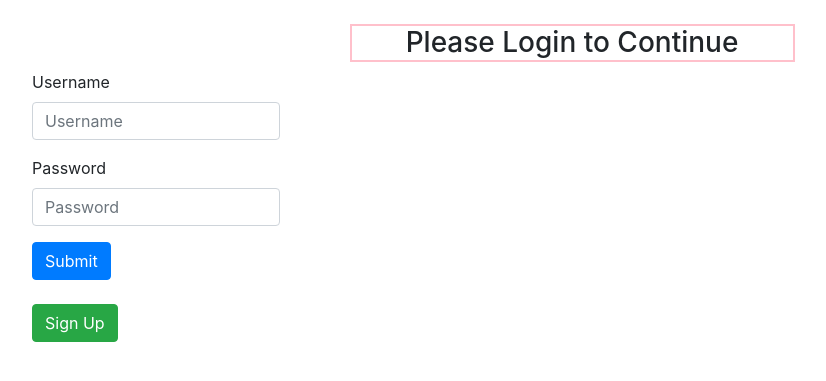
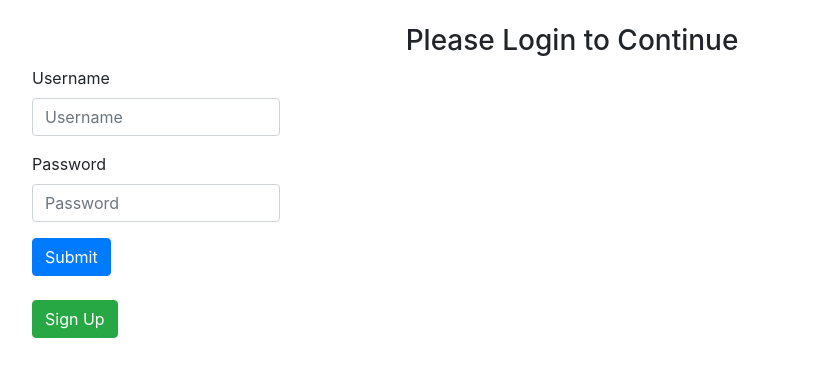
Before and after one commit to ibmlih/bookreview, a Flask app: page / in a window 1280 px wide. Shown: the top 381 px of the page, without its empty margins (68-894 px from the left). Run offline with Flask 2, Linux system fonts and the light colour scheme; some libraries are stand-ins or nearby versions.

Commit message:
Update styles.css

```diff
--- a/static/styles.css
+++ b/static/styles.css
@@ -1,4 +1,3 @@
 h3 {
     text-align: center;
-    border: 2px solid pink;
 }
```
